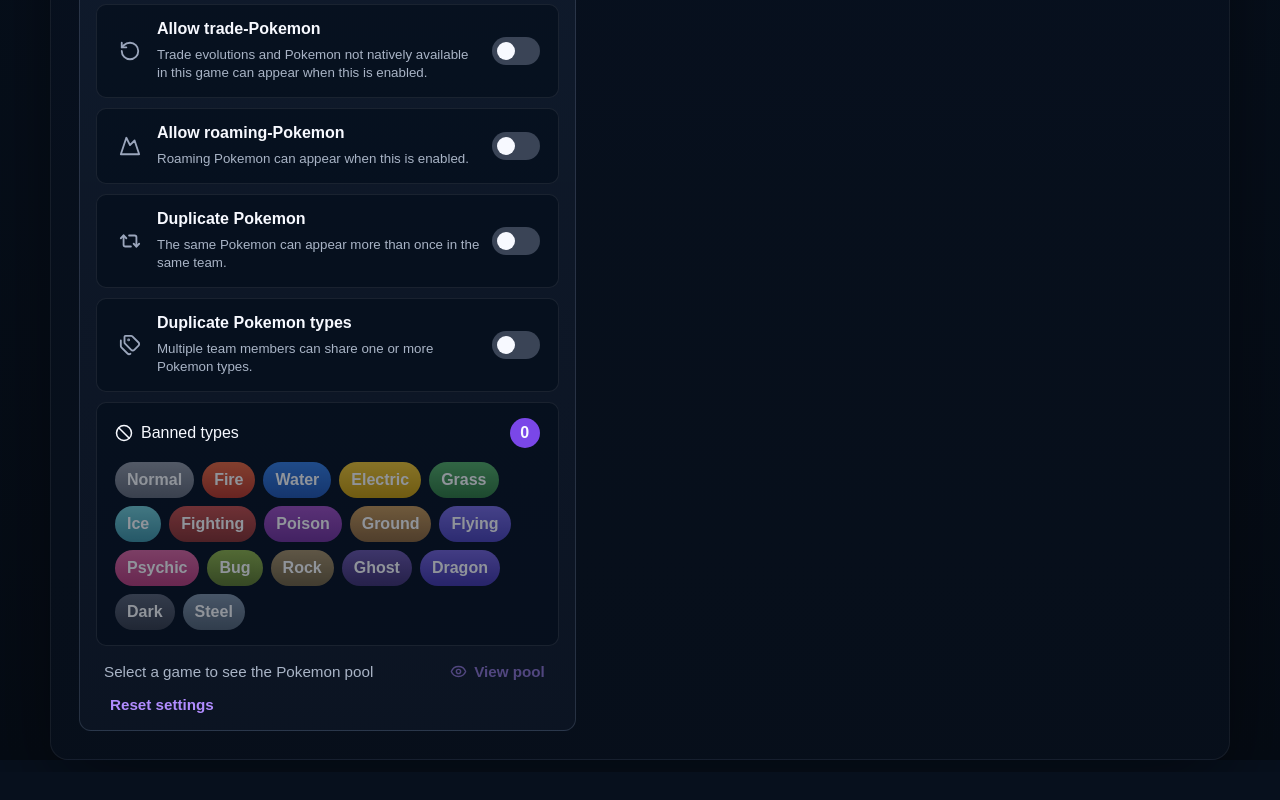
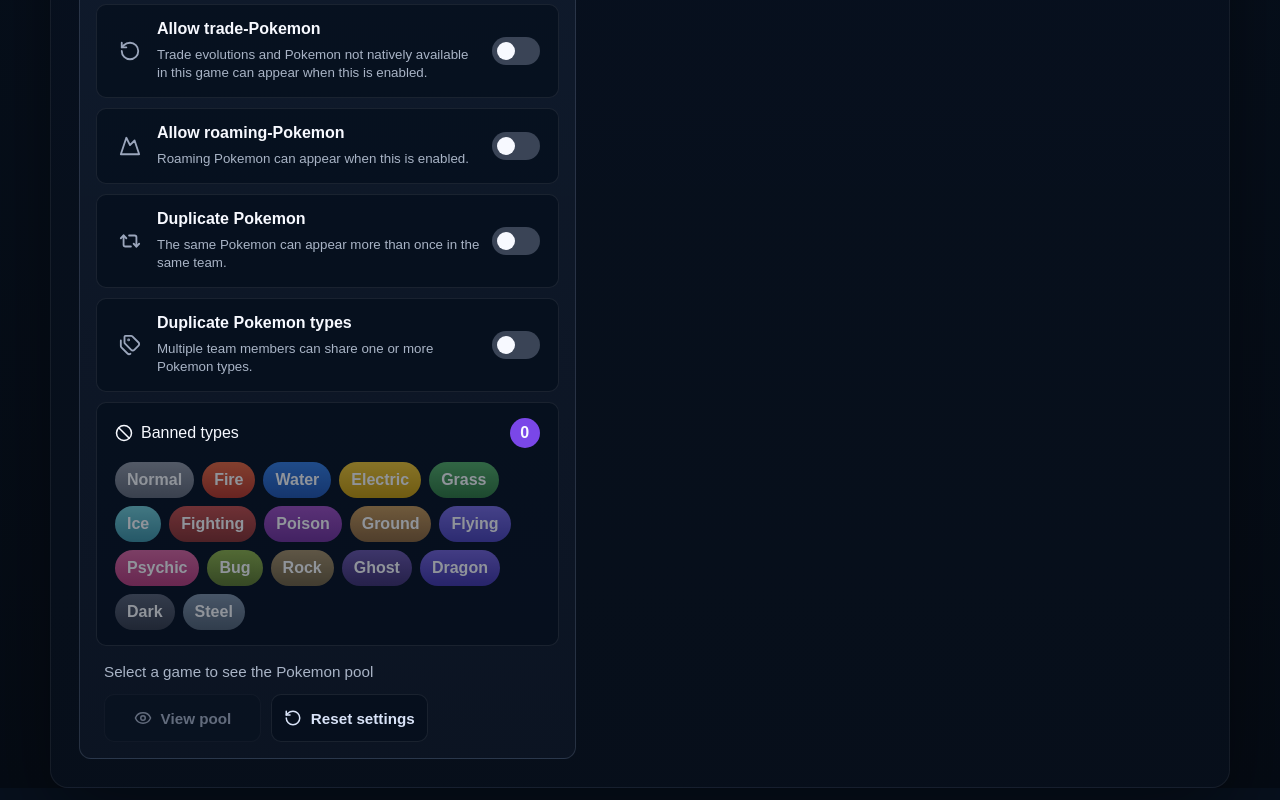
Before and after one commit to EasyEddi/Route-Zero, a Next.js app: page / in a window 1280 px wide. Shown: the part 942-1742 px from the top of the page. Before the commit the page ends 1714 px from the top, so only its background shows below. Built offline with nearby package versions, Linux system fonts and the light colour scheme.

Commit message:
Style settings footer actions as buttons

```diff
--- a/app/globals.css
+++ b/app/globals.css
@@ -617,30 +617,55 @@
 }
 
 .settingsFooter {
-  display: flex;
-  flex-wrap: wrap;
-  gap: 14px;
+  display: grid;
+  gap: 12px;
   margin: 16px 8px 0;
   color: var(--muted);
   font-size: 0.95rem;
 }
 
-.settingsFooter button {
-  display: inline-flex;
+.settingsFooter > span {
+  line-height: 1.35;
+}
+
+.settingsFooterActions {
+  display: grid;
+  grid-template-columns: repeat(2, minmax(0, 1fr));
+  gap: 10px;
+}
+
+.settingsActionButton {
+  display: flex;
   align-items: center;
-  gap: 7px;
-  border: 0;
-  color: #b18cff;
-  background: transparent;
+  justify-content: center;
+  gap: 9px;
+  min-height: 48px;
+  padding: 0 12px;
+  border: 1px solid rgba(255, 255, 255, 0.08);
+  border-radius: 10px;
+  color: #d9e3f8;
+  background: rgba(5, 15, 29, 0.72);
   font-weight: 800;
   cursor: pointer;
 }
 
-.appRoot[data-theme="light"] .settingsFooter button {
-  color: #6845d8;
-}
-
-.settingsFooter button:disabled {
+.settingsActionButton:hover {
+  border-color: rgba(255, 255, 255, 0.18);
+  background: rgba(10, 23, 42, 0.86);
+}
+
+.appRoot[data-theme="light"] .settingsActionButton {
+  border-color: rgba(28, 42, 64, 0.12);
+  color: #243149;
+  background: rgba(255, 255, 255, 0.72);
+}
+
+.appRoot[data-theme="light"] .settingsActionButton:hover {
+  border-color: rgba(118, 84, 234, 0.24);
+  background: rgba(248, 251, 255, 0.94);
+}
+
+.settingsActionButton:disabled {
   cursor: not-allowed;
   opacity: 0.42;
 }
--- a/app/page.tsx
+++ b/app/page.tsx
@@ -441,13 +441,16 @@
                   ? `${availableCount} Pokemon in the pool for ${selectedGame.shortName}`
                   : "Select a game to see the Pokemon pool"}
               </span>
-              <button type="button" onClick={() => setIsPoolOpen(true)} disabled={!filters.gameId}>
-                <Eye size={17} />
-                View pool
-              </button>
-              <button type="button" onClick={resetFilters}>
-                Reset settings
-              </button>
+              <div className="settingsFooterActions">
+                <button className="settingsActionButton" type="button" onClick={() => setIsPoolOpen(true)} disabled={!filters.gameId}>
+                  <Eye size={18} />
+                  View pool
+                </button>
+                <button className="settingsActionButton" type="button" onClick={resetFilters}>
+                  <RotateCcw size={18} />
+                  Reset settings
+                </button>
+              </div>
             </div>
           </div>
         </section>
```
